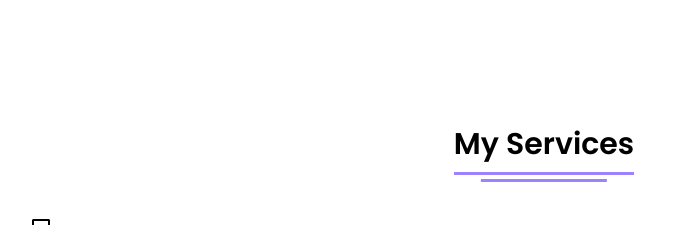
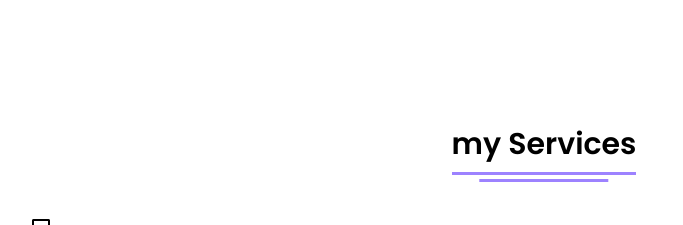
Before and after one commit to tonnyblair62/Portfolio, a plain HTML site: page index.html in a window 1280 px wide. Shown: the part 1378-1603 px from the top of the page, without its empty margins (96-779 px from the left). Drawn offline with Linux system fonts and the light colour scheme; a script that the page names is missing.

Commit message:
services

```diff
--- a/index.html
+++ b/index.html
@@ -68,7 +68,7 @@
  <!-- My Services Section Start -->
  <section class="services" id="services">
   <div class="content">
-    <div class="title"><span>My Services</span></div>
+    <div class="title"><span>my Services</span></div>
     <div class="boxes">
       <div class="box">
         <div class="icon">
```
